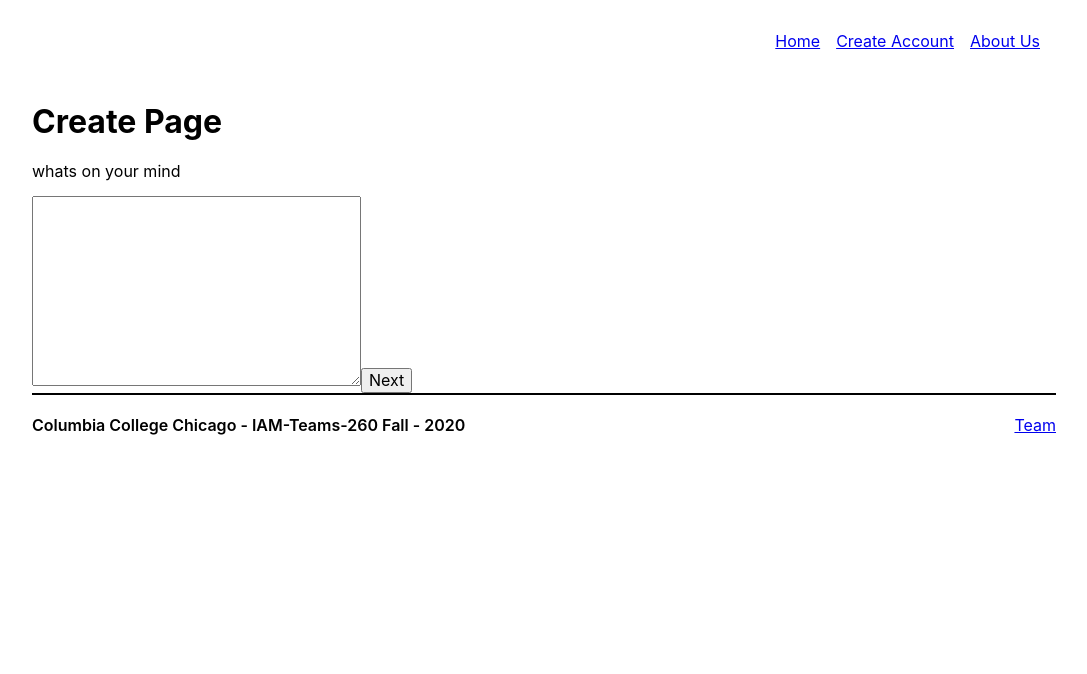
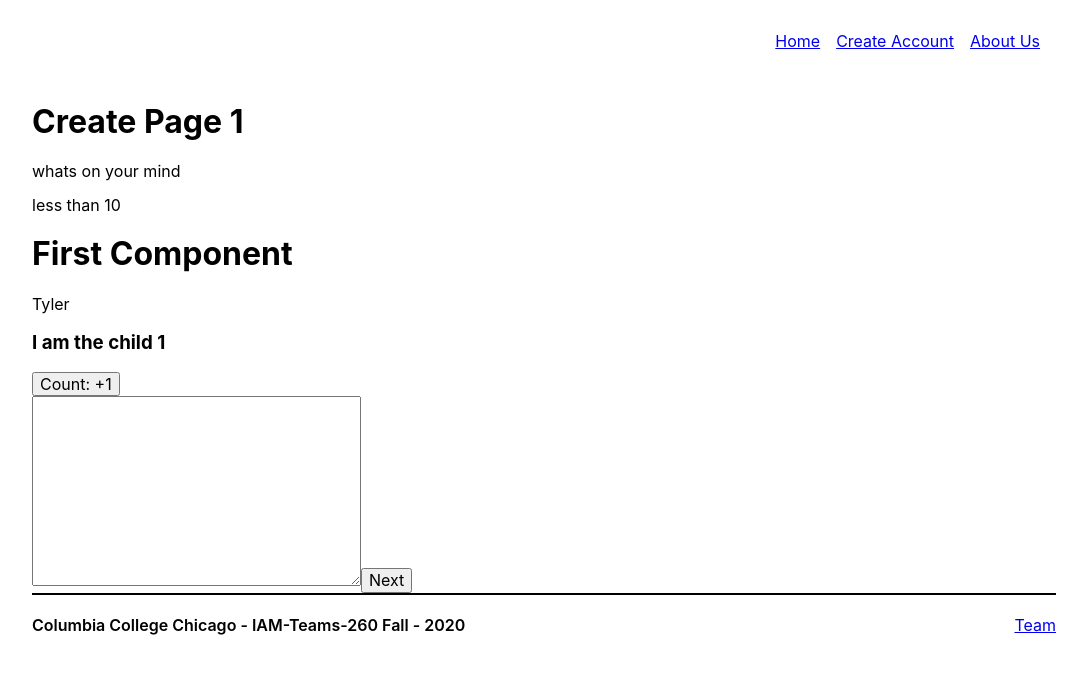
Before and after one commit to ylei1088/react-mental-health, a React (Create React App) app: page /home/create in a window 1280 px wide. Shown: the top 674 px of the page, without its empty margins (96-1183 px from the left). Built offline with nearby package versions, Linux system fonts and the light colour scheme.

Commit message:
🚧 Tutorial with Mark

```diff
--- a/src/pages/CreateMain.js
+++ b/src/pages/CreateMain.js
@@ -1,22 +1,44 @@
-import React from 'react';
+/* eslint-disable react/prop-types */
+/* eslint-disable react/destructuring-assignment */
+import React, { useState } from 'react';
 
 export default function CreateMain() {
+  const [pageIndex, setPageIndex] = useState(1);
+  function handleCount() {
+    setPageIndex(pageIndex + 1);
+  }
   return (
-    <div>
-      <h1>Create Page</h1>
-      <CreateContent />
+    <div className="create__main">
+      <h1>Create Page {pageIndex}</h1>
+      <div className="">
+        <p>whats on your mind</p>
+
+        {pageIndex >= 10 ? 'greater than 10' : 'less than 10'}
+        {pageIndex <= 10 ? (
+          <FirstComponent
+            pageIndex={pageIndex}
+            name="Tyler"
+            handleCount={handleCount}
+          />
+        ) : null}
+        <form>
+          <textarea name="lantern_body" cols="30" rows="10" />
+          <button type="submit">Next</button>
+        </form>
+      </div>
     </div>
   );
 }
 
-function CreateContent() {
+function FirstComponent({ pageIndex, name, handleCount }) {
   return (
-    <div className="">
-      <p>whats on your mind</p>
-      <form>
-        <textarea name="lantern_body" cols="30" rows="10" />
-        <button type="button">Next</button>
-      </form>
+    <div>
+      <h1>First Component</h1>
+      <p>{name}</p>
+      <h3>I am the child {pageIndex}</h3>
+      <button type="button" onClick={handleCount}>
+        Count: +1
+      </button>
     </div>
   );
 }
--- a/src/styles/index.scss
+++ b/src/styles/index.scss
@@ -2,3 +2,4 @@
 @import "partials/app";
 @import "partials/onboarding";
 @import "partials/login";
+@import "partials/create";
--- /dev/null
+++ b/src/styles/partials/_create.scss
@@ -0,0 +1,3 @@
+.create__main{
+
+}
```
Also changed, not shown: 2 other files (tests, documents, lock files or other folders).
